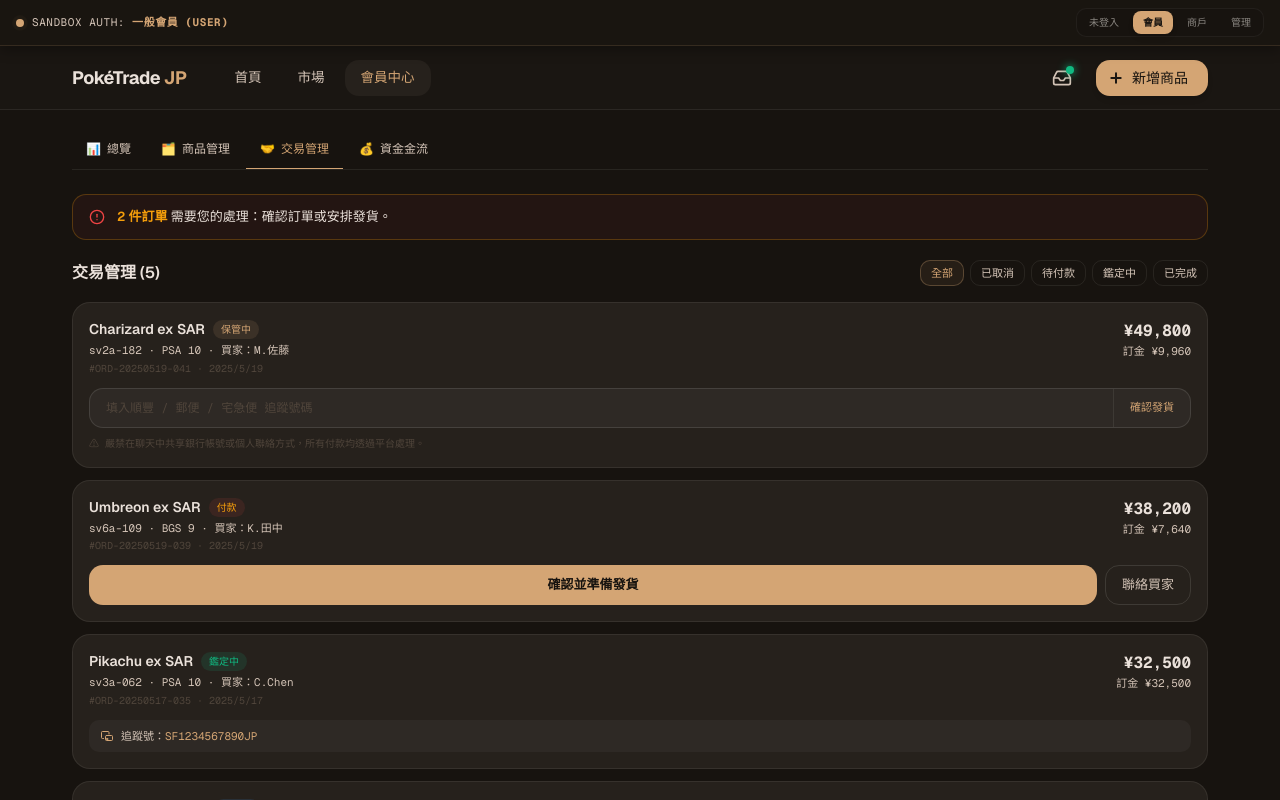
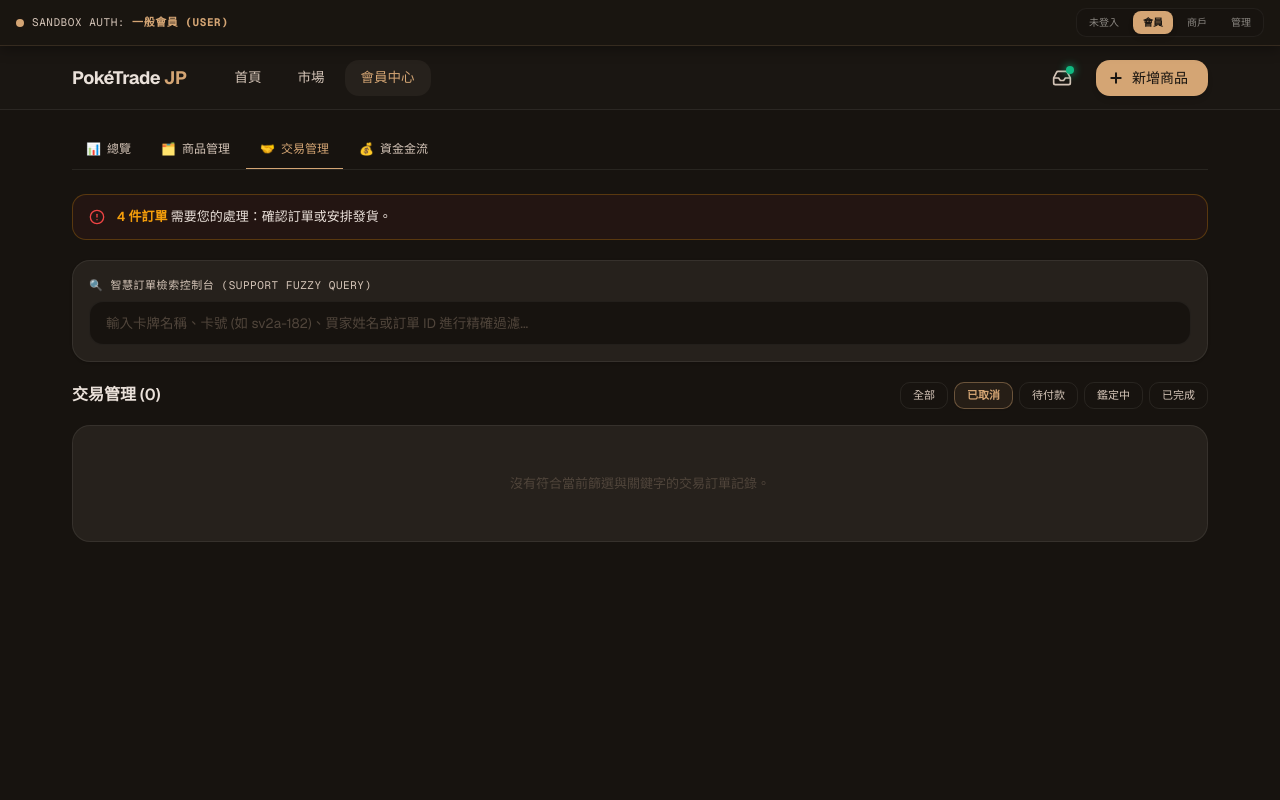
Before and after one commit to VxxxxC/Pokemon-Card-Trading-Platform-Client, a Next.js app: page /profile/merchant/trading in a window 1280 px wide. Both pictures are taken after a click on the button "已取消". Shown: the top 800 px of the page. Built offline with nearby package versions, Linux system fonts and the light colour scheme.

Commit message:
add filter , searchbar , pagination

```diff
--- a/app/profile/merchant/trading/page.tsx
+++ b/app/profile/merchant/trading/page.tsx
@@ -1,11 +1,23 @@
-import type { Metadata } from "next";
+"use client";
+
+import React, { useState, useEffect, useMemo } from "react";
 import type { OrderStatus } from "@/app/lib/types/rbac";
 import { ESCROW_STEPS } from "@/app/lib/types/rbac";
+import { Pagination } from "@/app/components/ui/Pagination"; // 完美引入全站統一分頁控制器
 
-export const metadata: Metadata = {
-  title: "交易管理 — PokéTrade JP",
-  description: "處理買家訂單、填寫物流追蹤號碼",
-};
+// 🟢 擴充版中央數據源：注入海量級模擬數據，以供完美測試網頁端(8張)與手機端(5張)的分頁切片
+const initialSaleOrders: SaleOrder[] = [
+  { id: "ORD-20250519-041", buyer: "M.佐藤",     cardName: "Charizard ex SAR", cardNo: "sv2a-182", grade: "PSA 10", amount: 49_800, depositPaid: 9_960,  status: "custody",  createdAt: "2025/5/19" },
+  { id: "ORD-20250519-039", buyer: "K.田中",     cardName: "Umbreon ex SAR",   cardNo: "sv6a-109", grade: "BGS 9",  amount: 38_200, depositPaid: 7_640,  status: "payment",  createdAt: "2025/5/19" },
+  { id: "ORD-20250517-035", buyer: "C.Chen",     cardName: "Pikachu ex SAR",   cardNo: "sv3a-062", grade: "PSA 10", amount: 32_500, depositPaid: 32_500, status: "grading",  createdAt: "2025/5/17", trackingNo: "SF1234567890JP" },
+  { id: "ORD-20250515-030", buyer: "A.Yamamoto", cardName: "Gardevoir ex SAR", cardNo: "sv4a-237", grade: "PSA 9",  amount: 28_000, depositPaid: 5_600,  status: "shipped",  createdAt: "2025/5/15", trackingNo: "YM9876543210JP" },
+  { id: "ORD-20250510-025", buyer: "R.Suzuki",   cardName: "Sylveon ex SAR",   cardNo: "s6a-210",  grade: "BGS 9.5",amount: 22_800, depositPaid: 22_800, status: "released", createdAt: "2025/5/10" },
+  { id: "ORD-20250508-012", buyer: "H.渡邊",     cardName: "Mewtwo ex SAR",    cardNo: "sv4a-222", grade: "PSA 10", amount: 19_500, depositPaid: 3_900,  status: "released", createdAt: "2025/5/08" },
+  { id: "ORD-20250505-009", buyer: "T.高橋",     cardName: "Lugia V SA",       cardNo: "s12a-110", grade: "BGS 9.5",amount: 62_000, depositPaid: 62_000, status: "released", createdAt: "2025/5/05" },
+  { id: "ORD-20250430-004", buyer: "J.Lin",      cardName: "Rayquaza VMAX SA", cardNo: "s7r-083",  grade: "PSA 10", amount: 88_000, depositPaid: 17_600, status: "payment",  createdAt: "2025/4/30" },
+  { id: "ORD-20250428-002", buyer: "W.王",       cardName: "Gengar VMAX SA",   cardNo: "s8b-020",  grade: "PSA 9",  amount: 41_000, depositPaid: 8_200,  status: "custody",  createdAt: "2025/4/28" },
+  { id: "ORD-20250425-001", buyer: "K.中村",     cardName: "Eeeve ex SAR",     cardNo: "sv5a-088", grade: "RAW NM", amount: 12_500, depositPaid: 2_500,  status: "released", createdAt: "2025/4/25" },
+];
 
 interface SaleOrder {
   id: string;
@@ -19,15 +31,6 @@ interface SaleOrder {
   createdAt: string;
   trackingNo?: string;
 }
-
-// TODO: [database] Replace with Supabase query — fetch merchant's sales orders from `orders` table WHERE seller_id = current user, ordered by created_at DESC
-const saleOrders: SaleOrder[] = [
-  { id: "ORD-20250519-041", buyer: "M.佐藤",     cardName: "Charizard ex SAR", cardNo: "sv2a-182", grade: "PSA 10", amount: 49_800, depositPaid: 9_960,  status: "custody",  createdAt: "2025/5/19" },
-  { id: "ORD-20250519-039", buyer: "K.田中",     cardName: "Umbreon ex SAR",   cardNo: "sv6a-109", grade: "BGS 9",  amount: 38_200, depositPaid: 7_640,  status: "payment",  createdAt: "2025/5/19" },
-  { id: "ORD-20250517-035", buyer: "C.Chen",     cardName: "Pikachu ex SAR",   cardNo: "sv3a-062", grade: "PSA 10", amount: 32_500, depositPaid: 32_500, status: "grading",  createdAt: "2025/5/17", trackingNo: "SF1234567890JP" },
-  { id: "ORD-20250515-030", buyer: "A.Yamamoto", cardName: "Gardevoir ex SAR", cardNo: "sv4a-237", grade: "PSA 9",  amount: 28_000, depositPaid: 5_600,  status: "shipped",  createdAt: "2025/5/15", trackingNo: "YM9876543210JP" },
-  { id: "ORD-20250510-025", buyer: "R.Suzuki",   cardName: "Sylveon ex SAR",   cardNo: "s6a-210",  grade: "BGS 9.5",amount: 22_800, depositPaid: 22_800, status: "released", createdAt: "2025/5/10" },
-];
 
 const STATUS_STEP_INDEX: Record<OrderStatus, number> = {
   payment: 0, custody: 1, shipped: 2, grading: 3, released: 4,
@@ -43,58 +46,177 @@ function OrderStatusBadge({ status }: { status: OrderStatus }) {
     released: "text-text-secondary bg-bg-elevated",
   };
   return (
-    <span className={`font-mono text-[10px] font-medium px-2 py-0.5 rounded-full ${colorMap[status]}`}>
-      {step?.label ?? status}
+    <span className={`font-mono text-[10px] font-medium px-2 py-0.5 rounded-full ${colorMap[status] ?? "text-text-disabled bg-bg-elevated"}`}>
+      {step?.label ?? (status === "released" ? "已完成" : status)}
     </span>
   );
 }
 
 export default function MerchantTradingPage() {
-  const needsAction = saleOrders.filter((o) => o.status === "custody" || o.status === "payment");
+  // 🟢 狀態機核心管理艙
+  const [orders, setOrders] = useState<SaleOrder[]>(initialSaleOrders);
+  const [filter, setFilter] = useState<string>("全部");
+  const [searchQuery, setSearchQuery] = useState<string>("");
+  const [currentPage, setCurrentPage] = useState<number>(1);
+  const [itemsPerPage, setItemsPerPage] = useState<number>(8); // 預設網頁端每頁 8 筆
+
+  // 🟢 響應式佈局監聽：動態切換 Web(8單) 與 Mobile(5單) 嘅分頁每頁載入量
+  useEffect(() => {
+    function handleResize() {
+      if (window.innerWidth < 768) {
+        setItemsPerPage(5); // Mobile View
+      } else {
+        setItemsPerPage(8); // Web View
+      }
+    }
+    handleResize(); // 初始化執行
+    window.addEventListener("resize", handleResize);
+    return () => window.removeEventListener("resize", handleResize);
+  }, []);
+
+  // 重置頁碼防線：當過濾條件或搜尋關鍵字改變時，自動退回第 1 頁
+  useEffect(() => {
+    setCurrentPage(1);
+  }, [filter, searchQuery]);
+
+  // 🟢 核心數據加工鏈：聯動過濾器 + 全文本模糊檢索搜尋
+  const filteredOrders = useMemo(() => {
+    return orders.filter((order) => {
+      // 1. 管線狀態機分流篩選
+      let matchFilter = true;
+      if (filter === "待付款") {
+        matchFilter = order.status === "payment";
+      } else if (filter === "鑑定中") {
+        matchFilter = order.status === "custody" || order.status === "shipped" || order.status === "grading";
+      } else if (filter === "已完成") {
+        matchFilter = order.status === "released";
+      } else if (filter === "已取消") {
+        matchFilter = order.status === ("cancelled" as OrderStatus);
+      }
+
+      // 2. 全域關鍵字模糊比對（卡名、編號、買家、訂單ID）
+      const normalizedQuery = searchQuery.trim().toLowerCase();
+      let matchSearch = true;
+      if (normalizedQuery) {
+        matchSearch =
+          order.cardName.toLowerCase().includes(normalizedQuery) ||
+          order.cardNo.toLowerCase().includes(normalizedQuery) ||
+          order.buyer.toLowerCase().includes(normalizedQuery) ||
+          order.id.toLowerCase().includes(normalizedQuery);
+      }
+
+      return matchFilter && matchSearch;
+    });
+  }, [orders, filter, searchQuery]);
+
+  // 🟢 數據切片（Pagination Slice Computation）
+  const totalPages = Math.ceil(filteredOrders.length / itemsPerPage);
+  const paginatedOrders = useMemo(() => {
+    const start = (currentPage - 1) * itemsPerPage;
+    const end = start + itemsPerPage;
+    return filteredOrders.slice(start, end);
+  }, [filteredOrders, currentPage, itemsPerPage]);
+
+  const needsAction = orders.filter((o) => o.status === "custody" || o.status === "payment");
+
+  // 模擬發貨操作控制流
+  const handleShipConfirm = (id: string, trackingNo: string) => {
+    if (!trackingNo.trim()) {
+      toast.error("請先填寫物流追蹤號碼");
+      return;
+    }
+    setOrders((prev) =>
+      prev.map((o) => (o.id === id ? { ...o, status: "shipped" as OrderStatus, trackingNo } : o))
+    );
+    toast.success(`訂單 #${id.slice(-6)} 已成功確認發貨`);
+  };
 
   return (
-    <>
+    <div className="space-y-5">
       {/* ── Needs Action Banner ───────────────────────────────────────── */}
       {needsAction.length > 0 && (
-        <div className="mb-5 flex items-center gap-3 px-4 py-3 bg-[rgba(239,68,68,0.06)] border border-warning/25 rounded-xl">
+        <div className="flex items-center gap-3 px-4 py-3 bg-[rgba(239,68,68,0.06)] border border-warning/25 rounded-xl animate-fadeIn">
           <svg width="16" height="16" viewBox="0 0 24 24" fill="none" stroke="#ef4444" strokeWidth="2" strokeLinecap="round" strokeLinejoin="round" aria-hidden="true">
             <circle cx="12" cy="12" r="10" />
             <line x1="12" y1="8" x2="12" y2="12" />
             <line x1="12" y1="16" x2="12.01" y2="16" />
           </svg>
           <p className="font-sans text-[13px] text-text-primary">
-            <span className="font-semibold text-warning">{needsAction.length} 件訂單</span>
-            {" "}需要您的處理：確認訂單或安排發貨。
+            <span className="font-semibold text-warning">{needsAction.length} 件訂單</span> 需要您的處理：確認訂單或安排發貨。
           </p>
         </div>
       )}
 
-      {/* ── Orders List ───────────────────────────────────────────────── */}
-      <section aria-labelledby="trading-heading">
-        <div className="flex items-center justify-between mb-4">
-          <h2 id="trading-heading" className="font-sans font-semibold text-[16px] text-text-primary">
-            交易管理 ({saleOrders.length})
-          </h2>
-          {/* 四階段交易管線分流篩選器：已取消 → 待付款 → 鑑定中 → 已完成 */}
-          {/* TODO: [server] Filter pills have no handlers — must filter `orders` query by status server-side or via URL searchParams */}
-          <div className="flex gap-1.5 flex-wrap justify-end">
-            {["全部", "已取消", "待付款", "鑑定中", "已完成"].map((f) => (
-              <button key={f} type="button" className={`font-mono text-[11px] px-2.5 py-1 rounded-lg border transition-colors ${f === "全部" ? "text-brand border-brand/30 bg-[rgba(212,165,116,0.08)]" : "text-text-secondary border-[rgba(237,232,224,0.08)] hover:text-text-primary"}`}>
-                {f}
+      {/* ── 🟢 全域高感光訂單智慧搜尋欄 ────────────────────────────────── */}
+      <div className="relative bg-bg-card rounded-2xl border border-[rgba(237,232,224,0.08)] p-4 shadow-sm flex flex-col gap-2">
+        <label htmlFor="merchant-order-search" className="font-mono text-[11px] text-text-secondary uppercase tracking-wider">
+          🔍 智慧訂單檢索控制台 (SUPPORT FUZZY QUERY)
+        </label>
+        <div className="flex items-center bg-[#17130f] border border-white/5 rounded-xl h-11 text-text-primary overflow-hidden w-full transition-all focus-within:border-brand/30">
+          <input
+            id="merchant-order-search"
+            type="text"
+            value={searchQuery}
+            onChange={(e) => setSearchQuery(e.target.value)}
+            placeholder="輸入卡牌名稱、卡號 (如 sv2a-182)、買家姓名或訂單 ID 進行精確過濾..."
+            className="flex-1 h-full bg-transparent px-4 font-sans text-[13.5px] text-text-primary placeholder-text-disabled focus:outline-none"
+          />
+          {searchQuery && (
+            <button
+              type="button"
+              onClick={() => setSearchQuery("")}
+              className="px-3 h-full font-sans text-[12px] text-text-disabled hover:text-text-primary transition-colors cursor-pointer"
+            >
+              清除
             </button>
-            ))}
+          )}
         </div>
       </div>
 
-        <div className="space-y-3">
-          {saleOrders.map((order) => (
+      {/* ── Orders List Workspace ─────────────────────────────────────── */}
+      <section aria-labelledby="trading-heading" className="space-y-4">
+        <div className="flex flex-col sm:flex-row sm:items-center justify-between gap-3">
+          <h2 id="trading-heading" className="font-sans font-semibold text-[16px] text-text-primary">
+            交易管理 ({filteredOrders.length})
+          </h2>
+
+          {/* ── 🟢 完美接通狀態機：四階段交易管線分流篩選器 ── */}
+          <div className="flex gap-1.5 flex-wrap justify-start sm:justify-end">
+            {["全部", "已取消", "待付款", "鑑定中", "已完成"].map((f) => {
+              const isActive = filter === f;
+              return (
+                <button
+                  key={f}
+                  type="button"
+                  onClick={() => setFilter(f)}
+                  className={`font-mono text-[11px] px-3 py-1 rounded-lg border transition-all cursor-pointer ${
+                    isActive
+                      ? "text-brand border-brand/40 bg-[rgba(212,165,116,0.08)] font-bold shadow-xs"
+                      : "text-text-secondary border-[rgba(237,232,224,0.08)] hover:text-text-primary hover:bg-bg-elevated"
+                  }`}
+                >
+                  {f}
+                </button>
+              );
+            })}
+          </div>
+        </div>
+
+        {/* 訂單卡片矩陣流 */}
+        <div className="space-y-3 min-h-[200px]">
+          {paginatedOrders.length === 0 ? (
+            <div className="bg-bg-card rounded-2xl border border-[rgba(237,232,224,0.08)] p-12 text-center">
+              <p className="font-sans text-[13px] text-text-disabled">沒有符合當前篩選與關鍵字的交易訂單記錄。</p>
+            </div>
+          ) : (
+            paginatedOrders.map((order) => (
               <div
                 key={order.id}
-              className="bg-bg-card rounded-2xl border border-[rgba(237,232,224,0.08)] p-4"
+                className="bg-bg-card rounded-2xl border border-[rgba(237,232,224,0.08)] p-4 shadow-xs hover:border-[rgba(237,232,224,0.15)] transition-colors animate-fadeIn"
               >
                 <div className="flex items-start justify-between gap-3 mb-3">
                   <div className="min-w-0">
-                  <div className="flex items-center gap-2 mb-0.5">
+                    <div className="flex items-center gap-2 flex-wrap mb-0.5">
                       <p className="font-sans text-[14px] font-semibold text-text-primary truncate">{order.cardName}</p>
                       <OrderStatusBadge status={order.status} />
                     </div>
@@ -102,24 +224,33 @@ export default function MerchantTradingPage() {
                     <p className="font-mono text-[10px] text-text-disabled mt-0.5">#{order.id} · {order.createdAt}</p>
                   </div>
                   <div className="text-right shrink-0">
-                  <p className="font-mono font-bold text-[16px] text-text-primary">
-                    ¥{order.amount.toLocaleString("zh-TW")}
+                    <p className="font-mono font-bold text-[15px] text-text-primary">
+                      HK$ {order.amount.toLocaleString("zh-TW")}
                     </p>
-                  <p className="font-mono text-[11px] text-text-secondary">
-                    訂金 ¥{order.depositPaid.toLocaleString("zh-TW")}
+                    <p className="font-mono text-[11px] text-text-disabled">
+                      訂金 HK$ {order.depositPaid.toLocaleString("zh-TW")}
                     </p>
                   </div>
                 </div>
 
-              {/* Action area based on status */}
-              {/* TODO: [server] "確認並準備發貨" and "確認發貨" buttons have no handlers — must call server action to update `orders.status`, then notify buyer via Supabase realtime / email */}
-              {/* TODO: [server] "聯絡買家" button has no handler — must open in-platform messaging or navigate to chat thread */}
+                {/* 狀態機對應功能按鈕區 */}
                 {order.status === "payment" && (
                   <div className="flex gap-2">
-                  <button type="button" className="flex-1 h-10 bg-brand text-[#17130f] font-sans font-semibold text-[13px] rounded-xl hover:bg-brand-hover active:scale-[0.98] transition-transform">
+                    <button
+                      type="button"
+                      onClick={() => {
+                        setOrders((prev) => prev.map((o) => o.id === order.id ? { ...o, status: "custody" as OrderStatus } : o));
+                        toast.success("已確認接收訂金，請填寫物流單號準備出貨。");
+                      }}
+                      className="flex-1 h-10 bg-brand text-[#17130f] font-sans font-semibold text-[13px] rounded-xl hover:bg-brand-hover active:scale-[0.98] transition-all cursor-pointer"
+                    >
                       確認並準備發貨
                     </button>
-                  <button type="button" className="px-4 h-10 font-sans text-[13px] text-text-secondary border border-[rgba(237,232,224,0.12)] rounded-xl hover:bg-bg-elevated transition-colors">
+                    <button
+                      type="button"
+                      onClick={() => toast.info(`正在發起與買家「${order.buyer}」的私域加密對話視窗...`)}
+                      className="px-4 h-10 font-sans text-[13px] text-text-secondary border border-[rgba(237,232,224,0.12)] rounded-xl hover:bg-bg-elevated hover:text-text-primary transition-colors cursor-pointer"
+                    >
                       聯絡買家
                     </button>
                   </div>
@@ -127,33 +258,59 @@ export default function MerchantTradingPage() {
 
                 {order.status === "custody" && (
                   <div className="space-y-2">
-                  <div className="flex items-center h-10 bg-bg-elevated border border-[rgba(237,232,224,0.12)] rounded-xl overflow-hidden">
+                    <div className="flex items-center h-10 bg-[#17130f] border border-[rgba(237,232,224,0.12)] rounded-xl overflow-hidden transition-all focus-within:border-brand/30">
                       <input
+                        id={`tracking-${order.id}`}
                         type="text"
-                      defaultValue={order.trackingNo ?? ""}
-                      placeholder="填入順豐 / 郵便 / 宅急便 追蹤號碼"
+                        placeholder="填入 順豐 / 郵便 / 宅急便 物流追蹤號碼"
                         className="flex-1 h-full bg-transparent px-4 font-mono text-[12px] text-text-primary placeholder-text-disabled focus:outline-none"
+                        onKeyDown={(e) => {
+                          if (e.key === "Enter") {
+                            handleShipConfirm(order.id, (e.target as HTMLInputElement).value);
+                          }
+                        }}
                       />
-                    <button type="button" className="px-4 h-full font-mono text-[11px] text-brand border-l border-[rgba(237,232,224,0.08)] hover:bg-[rgba(212,165,116,0.08)] transition-colors">
+                      <button
+                        type="button"
+                        onClick={() => {
+                          const el = document.getElementById(`tracking-${order.id}`) as HTMLInputElement;
+                          handleShipConfirm(order.id, el?.value ?? "");
+                        }}
+                        className="px-4 h-full font-mono text-[11px] text-brand border-l border-[rgba(237,232,224,0.08)] hover:bg-[rgba(212,165,116,0.08)] transition-colors cursor-pointer"
+                      >
                         確認發貨
                       </button>
                     </div>
                     <p className="font-mono text-[10px] text-text-disabled">
-                    ⚠ 嚴禁在聊天中共享銀行帳號或個人聯絡方式，所有付款均透過平台處理。
+                      ⚠ 嚴禁在聊天中共享銀行帳號或個人聯絡方式，所有付款均透過平台託管處理。
                     </p>
                   </div>
                 )}
 
                 {order.trackingNo && order.status !== "custody" && (
-                <div className="flex items-center gap-2 px-3 py-2 bg-bg-elevated rounded-lg">
+                  <div className="flex items-center justify-between gap-2 px-3 py-2 bg-bg-elevated rounded-lg">
+                    <div className="flex items-center gap-2">
                       <svg width="12" height="12" viewBox="0 0 24 24" fill="none" stroke="#d4a574" strokeWidth="2" strokeLinecap="round" strokeLinejoin="round" aria-hidden="true">
                         <path d="M5 17H3a2 2 0 0 1-2-2V5a2 2 0 0 1 2-2h11a2 2 0 0 1 2 2v3" />
                         <rect x="9" y="11" width="14" height="10" rx="2" ry="2" />
                         <circle cx="12" cy="18" r="1.5" />
                       </svg>
                       <span className="font-mono text-[11px] text-text-secondary">
-                    追蹤號：<span className="text-brand">{order.trackingNo}</span>
+                        順豐速運追蹤號：<span className="text-brand font-bold">{order.trackingNo}</span>
                       </span>
+                    </div>
+                    {order.status === "shipped" && (
+                      <button
+                        type="button"
+                        onClick={() => {
+                          setOrders((prev) => prev.map((o) => o.id === order.id ? { ...o, status: "grading" as OrderStatus } : o));
+                          toast.success("模擬變更：包裹已寄達，進入專家鑑定中心檢驗狀態。");
+                        }}
+                        className="font-sans text-[11px] text-brand bg-brand/5 border border-brand/20 px-2 py-0.5 rounded-md hover:bg-brand/10 transition-colors cursor-pointer"
+                      >
+                        送入鑑定所 🔍
+                      </button>
+                    )}
                   </div>
                 )}
 
@@ -162,13 +319,27 @@ export default function MerchantTradingPage() {
                     <svg width="12" height="12" viewBox="0 0 24 24" fill="none" stroke="#10b981" strokeWidth="2.5" strokeLinecap="round" strokeLinejoin="round" aria-hidden="true">
                       <polyline points="20 6 9 17 4 12" />
                     </svg>
-                  <span className="font-mono text-[11px] text-success">款項已釋放，交易完成</span>
+                    <span className="font-mono text-[11px] text-success font-medium">款項已釋放成功，交易全量閉環完成</span>
                   </div>
                 )}
               </div>
-          ))}
+            ))
+          )}
+        </div>
+
+        {/* ── 🟢 3. 全站統一高級分頁組件注入 ── */}
+        <div className="pt-2">
+          <Pagination
+            currentPage={currentPage}
+            totalPages={totalPages}
+            onPageChange={(page) => setCurrentPage(page)}
+            itemLabel="筆訂單記錄"
+            totalItems={filteredOrders.length}
+            itemsPerPage={itemsPerPage}
+            enableScroll={true}
+          />
         </div>
       </section>
-    </>
+    </div>
   );
 }
```
Lines whose indentation alone changed are shown as unchanged.
